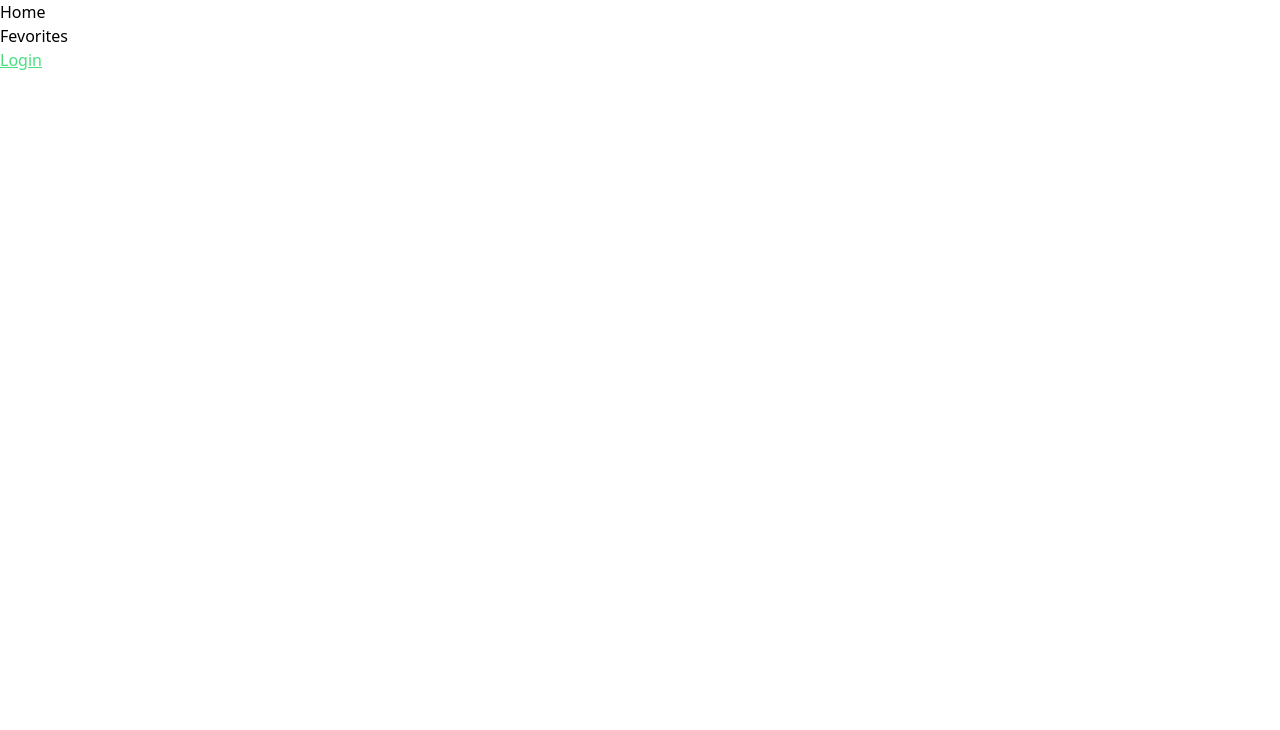
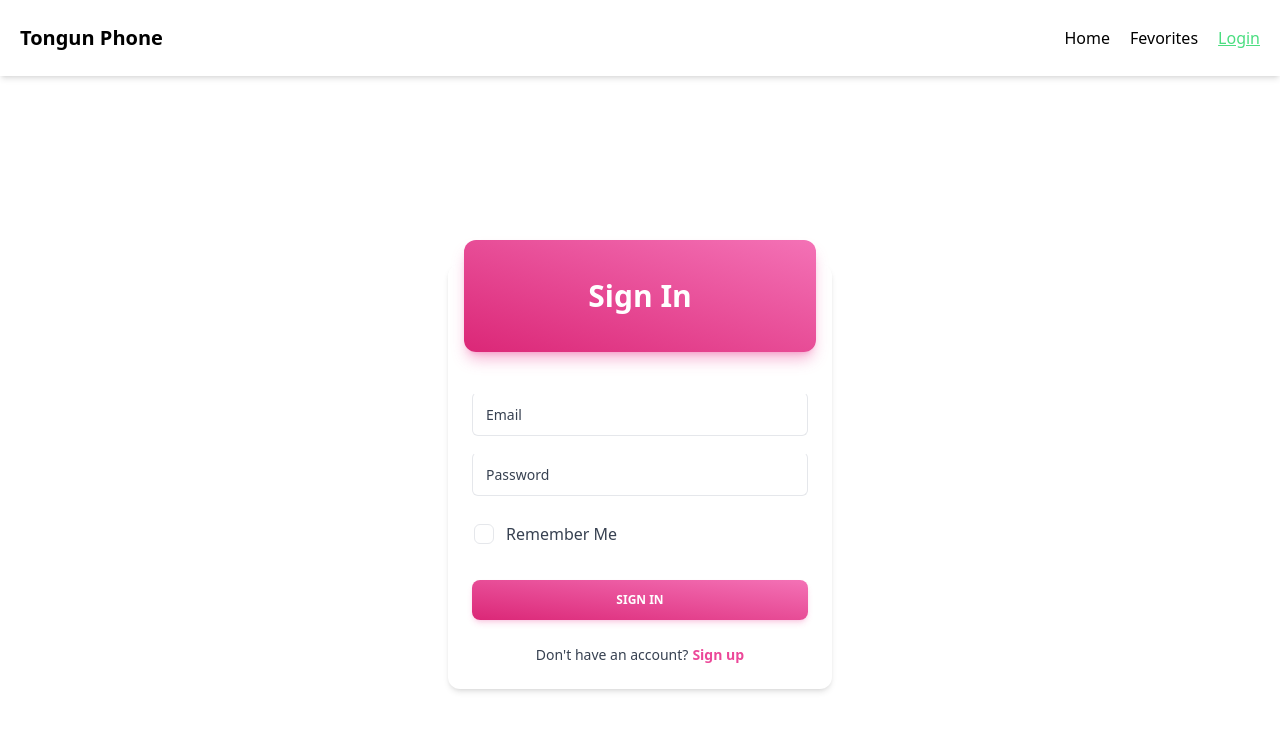
Before and after one commit to Ahammad204/TongunMobileShop, a React (Vite) app: page /login in a window 1280 px wide. Shown: the top 730 px of the page. Built offline with nearby package versions, Linux system fonts and the light colour scheme.

Commit message:
added login page from meterial tailwind

```diff
--- /dev/null
+++ b/src/Components/Header/Navbar/Logo/Logo.jsx
@@ -0,0 +1,11 @@
+
+
+const Logo = () => {
+    return (
+        <div>
+            <h1 className="text-xl font-semibold">Tongun Phone</h1>
+        </div>
+    );
+};
+
+export default Logo;
--- a/src/Components/Header/Navbar/Navbar.jsx
+++ b/src/Components/Header/Navbar/Navbar.jsx
@@ -1,10 +1,12 @@
 import { NavLink } from "react-router-dom";
+import Logo from "./Logo/Logo";
 
 const Navbar = () => {
     return (
         <div>
-            <nav>
-                <ul>
+            <nav className="flex justify-between items-center py-6 shadow-md px-5">
+                <Logo></Logo>
+                <ul className="flex gap-5">
                     <li>
                         <NavLink
                             to="/"
--- a/src/Layout/MainLayout.jsx
+++ b/src/Layout/MainLayout.jsx
@@ -4,7 +4,7 @@
 
 const MainLayout = () => {
     return (
-        <div>
+        <div className="max-w-[1300px] mx-auto">
             <Navbar></Navbar>
             <Outlet></Outlet>
         </div>
--- a/src/Pages/Login/Login.jsx
+++ b/src/Pages/Login/Login.jsx
@@ -2,8 +2,89 @@
 
 const Login = () => {
     return (
-        <div>
-
+        <div className="flex items-center justify-center h-screen">
+            <div className="relative flex w-96 flex-col rounded-xl bg-white bg-clip-border text-gray-700 shadow-md">
+                <div className="relative mx-4 -mt-6 mb-4 grid h-28 place-items-center overflow-hidden rounded-xl bg-gradient-to-tr from-pink-600 to-pink-400 bg-clip-border text-white shadow-lg shadow-pink-500/40">
+                    <h3 className="block font-sans text-3xl font-semibold leading-snug tracking-normal text-white antialiased">
+                        Sign In
+                    </h3>
+                </div>
+                <div className="flex flex-col gap-4 p-6">
+                    <div className="relative h-11 w-full min-w-[200px]">
+                        <input
+                            className="peer h-full w-full rounded-md border border-blue-gray-200 border-t-transparent bg-transparent px-3 py-3 font-sans text-sm font-normal text-blue-gray-700 outline outline-0 transition-all placeholder-shown:border placeholder-shown:border-blue-gray-200 placeholder-shown:border-t-blue-gray-200 focus:border-2 focus:border-pink-500 focus:border-t-transparent focus:outline-0 disabled:border-0 disabled:bg-blue-gray-50"
+                            placeholder=" "
+                        />
+                        <label className="before:content[' '] after:content[' '] pointer-events-none absolute left-0 -top-1.5 flex h-full w-full select-none text-[11px] font-normal leading-tight text-blue-gray-400 transition-all before:pointer-events-none before:mt-[6.5px] before:mr-1 before:box-border before:block before:h-1.5 before:w-2.5 before:rounded-tl-md before:border-t before:border-l before:border-blue-gray-200 before:transition-all after:pointer-events-none after:mt-[6.5px] after:ml-1 after:box-border after:block after:h-1.5 after:w-2.5 after:flex-grow after:rounded-tr-md after:border-t after:border-r after:border-blue-gray-200 after:transition-all peer-placeholder-shown:text-sm peer-placeholder-shown:leading-[4.1] peer-placeholder-shown:text-blue-gray-500 peer-placeholder-shown:before:border-transparent peer-placeholder-shown:after:border-transparent peer-focus:text-[11px] peer-focus:leading-tight peer-focus:text-pink-500 peer-focus:before:border-t-2 peer-focus:before:border-l-2 peer-focus:before:!border-pink-500 peer-focus:after:border-t-2 peer-focus:after:border-r-2 peer-focus:after:!border-pink-500 peer-disabled:text-transparent peer-disabled:before:border-transparent peer-disabled:after:border-transparent peer-disabled:peer-placeholder-shown:text-blue-gray-500">
+                            Email
+                        </label>
+                    </div>
+                    <div className="relative h-11 w-full min-w-[200px]">
+                        <input
+                            className="peer h-full w-full rounded-md border border-blue-gray-200 border-t-transparent bg-transparent px-3 py-3 font-sans text-sm font-normal text-blue-gray-700 outline outline-0 transition-all placeholder-shown:border placeholder-shown:border-blue-gray-200 placeholder-shown:border-t-blue-gray-200 focus:border-2 focus:border-pink-500 focus:border-t-transparent focus:outline-0 disabled:border-0 disabled:bg-blue-gray-50"
+                            placeholder=" "
+                        />
+                        <label className="before:content[' '] after:content[' '] pointer-events-none absolute left-0 -top-1.5 flex h-full w-full select-none text-[11px] font-normal leading-tight text-blue-gray-400 transition-all before:pointer-events-none before:mt-[6.5px] before:mr-1 before:box-border before:block before:h-1.5 before:w-2.5 before:rounded-tl-md before:border-t before:border-l before:border-blue-gray-200 before:transition-all after:pointer-events-none after:mt-[6.5px] after:ml-1 after:box-border after:block after:h-1.5 after:w-2.5 after:flex-grow after:rounded-tr-md after:border-t after:border-r after:border-blue-gray-200 after:transition-all peer-placeholder-shown:text-sm peer-placeholder-shown:leading-[4.1] peer-placeholder-shown:text-blue-gray-500 peer-placeholder-shown:before:border-transparent peer-placeholder-shown:after:border-transparent peer-focus:text-[11px] peer-focus:leading-tight peer-focus:text-pink-500 peer-focus:before:border-t-2 peer-focus:before:border-l-2 peer-focus:before:!border-pink-500 peer-focus:after:border-t-2 peer-focus:after:border-r-2 peer-focus:after:!border-pink-500 peer-disabled:text-transparent peer-disabled:before:border-transparent peer-disabled:after:border-transparent peer-disabled:peer-placeholder-shown:text-blue-gray-500">
+                            Password
+                        </label>
+                    </div>
+                    <div className="-ml-2.5">
+                        <div className="inline-flex items-center">
+                            <label
+                                className="relative flex cursor-pointer items-center rounded-full p-3"
+                                htmlFor="checkbox"
+                                data-ripple-dark="true"
+                            >
+                                <input
+                                    type="checkbox"
+                                    className="before:content[''] peer relative h-5 w-5 cursor-pointer appearance-none rounded-md border border-blue-gray-200 transition-all before:absolute before:top-2/4 before:left-2/4 before:block before:h-12 before:w-12 before:-translate-y-2/4 before:-translate-x-2/4 before:rounded-full before:bg-blue-gray-500 before:opacity-0 before:transition-opacity checked:border-pink-500 checked:bg-pink-500 checked:before:bg-pink-500 hover:before:opacity-10"
+                                    id="checkbox"
+                                />
+                                <span className="pointer-events-none absolute top-2/4 left-2/4 -translate-y-2/4 -translate-x-2/4 text-white opacity-0 transition-opacity peer-checked:opacity-100">
+                                    <svg
+                                        xmlns="http://www.w3.org/2000/svg"
+                                        className="h-3.5 w-3.5"
+                                        viewBox="0 0 20 20"
+                                        fill="currentColor"
+                                        stroke="currentColor"
+                                        strokeWidth="1"
+                                    >
+                                        <path
+                                            fillRule="evenodd"
+                                            d="M16.707 5.293a1 1 0 010 1.414l-8 8a1 1 0 01-1.414 0l-4-4a1 1 0 011.414-1.414L8 12.586l7.293-7.293a1 1 0 011.414 0z"
+                                            clipRule="evenodd"
+                                        ></path>
+                                    </svg>
+                                </span>
+                            </label>
+                            <label
+                                className="mt-px cursor-pointer select-none font-light text-gray-700"
+                                htmlFor="checkbox"
+                            >
+                                Remember Me
+                            </label>
+                        </div>
+                    </div>
+                </div>
+                <div className="p-6 pt-0">
+                    <button
+                        className="block w-full select-none rounded-lg bg-gradient-to-tr from-pink-600 to-pink-400 py-3 px-6 text-center align-middle font-sans text-xs font-bold uppercase text-white shadow-md shadow-pink-500/20 transition-all hover:shadow-lg hover:shadow-pink-500/40 active:opacity-[0.85] disabled:pointer-events-none disabled:opacity-50 disabled:shadow-none"
+                        type="button"
+                        data-ripple-light="true"
+                    >
+                        Sign In
+                    </button>
+                    <p className="mt-6 flex justify-center font-sans text-sm font-light leading-normal text-inherit antialiased">
+                        Don't have an account?
+                        <a
+                            href="#signup"
+                            className="ml-1 block font-sans text-sm font-bold leading-normal text-pink-500 antialiased"
+                        >
+                            Sign up
+                        </a>
+                    </p>
+                </div>
+            </div>
         </div>
     );
 };
```
